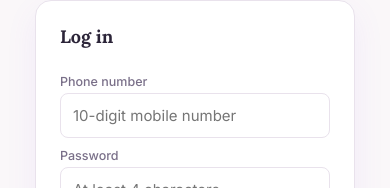
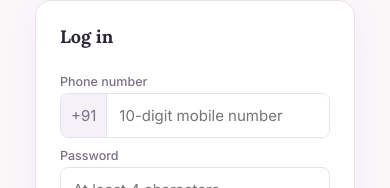
Before and after one commit to Anil1013/gofixo-platform, a React (Vite) app in the folder app/: page / in a window 390 px wide. Shown: the part 206-394 px from the top of the page. Built offline with nearby package versions, Linux system fonts and the light colour scheme.

Commit message:
Add +91 prefix to phone input on login/register screen

```diff
--- a/app/src/App.css
+++ b/app/src/App.css
@@ -318,3 +318,29 @@ button.cta:disabled { opacity: 0.5; }
   font-size: 15px;
   background: white;
 }
+
+.phone-input {
+  display: flex;
+  align-items: center;
+  border: 1px solid var(--line);
+  border-radius: 8px;
+  overflow: hidden;
+  background: white;
+}
+
+.phone-prefix {
+  padding: 12px 10px;
+  background: #F4F1F8;
+  color: var(--text-dim);
+  font-size: 15px;
+  border-right: 1px solid var(--line);
+  flex-shrink: 0;
+}
+
+.phone-input input {
+  border: none;
+  border-radius: 0;
+  flex: 1;
+}
+
+.phone-input input:focus { outline: none; }
--- a/app/src/pages/Auth.jsx
+++ b/app/src/pages/Auth.jsx
@@ -91,13 +91,16 @@ export default function Auth({ onAuthed }) {
         )}
 
         <label>Phone number</label>
+        <div className="phone-input">
+          <span className="phone-prefix">+91</span>
           <input
             value={phone}
-          onChange={(e) => setPhone(e.target.value)}
+            onChange={(e) => setPhone(e.target.value.replace(/\D/g, '').slice(0, 10))}
             placeholder="10-digit mobile number"
             inputMode="numeric"
             required
           />
+        </div>
 
         <label>{mode === 'reset' ? 'New password' : 'Password'}</label>
         <input
```
Lines whose indentation alone changed are shown as unchanged.
